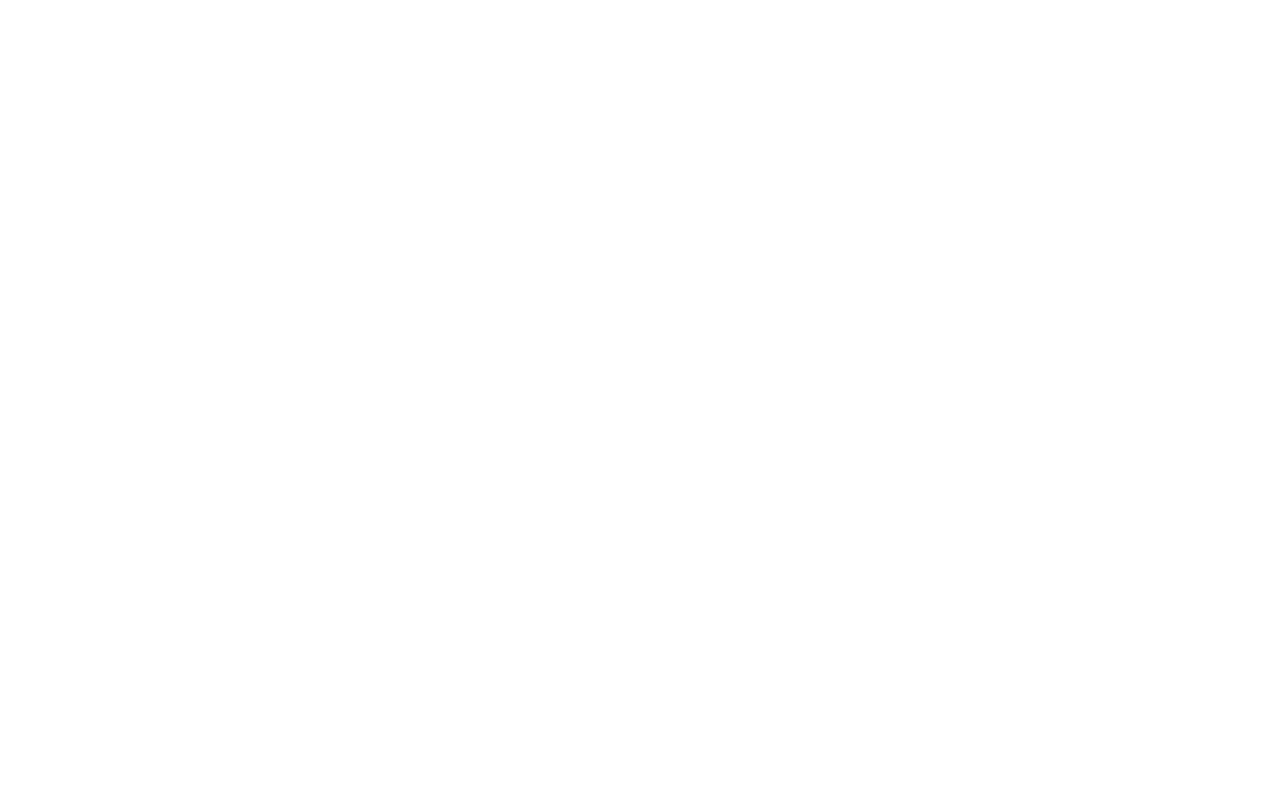
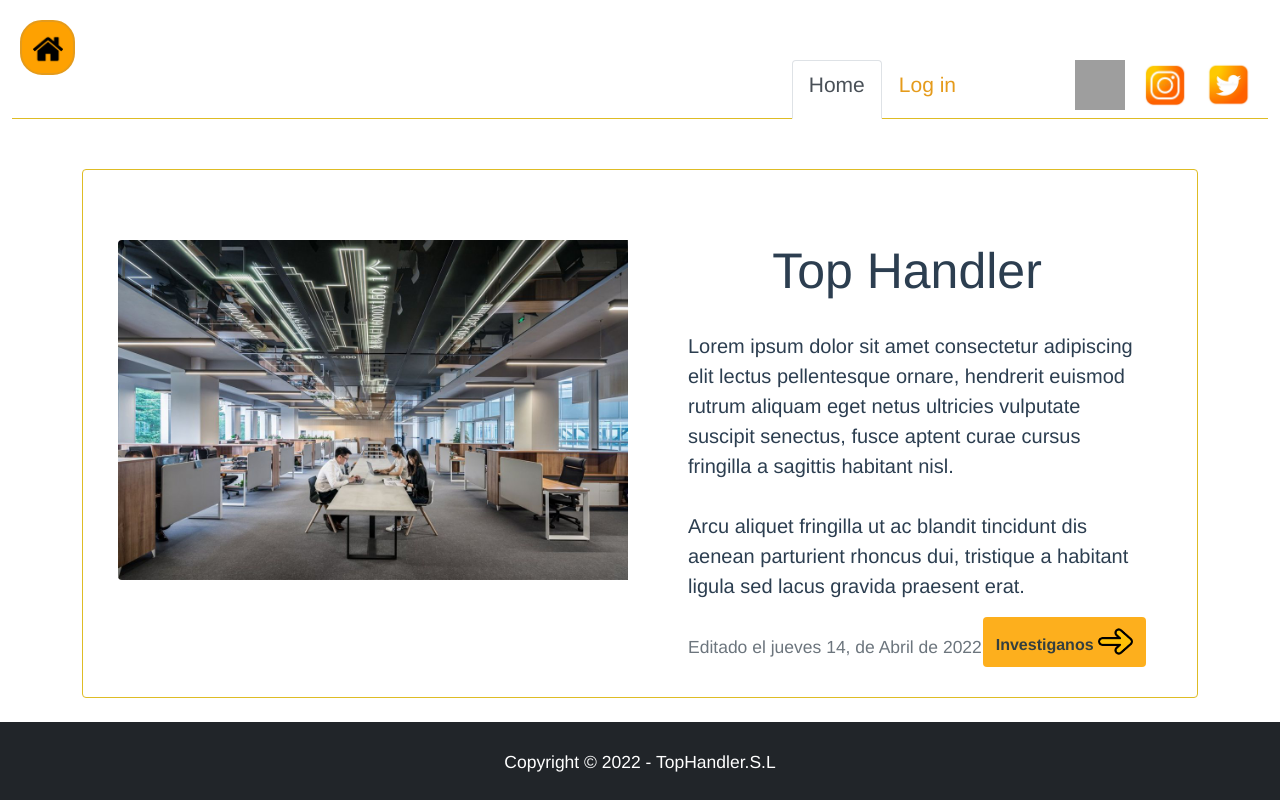
Before and after one commit to franciscorodriguezdaw/proyecto-daw, a Vue app: page /#/home in a window 1280 px wide. Before the commit this address had no page. Built offline with nearby package versions, Linux system fonts and the light colour scheme; grey boxes are pictures that could not be loaded.

Commit message:
Arreglando Rutas

```diff
--- a/src/App.vue
+++ b/src/App.vue
@@ -1,5 +1,5 @@
 <template>
-  <router-link to="/"></router-link>
+  <router-link to="/home"></router-link>
   <router-view></router-view>
 </template>
 
--- a/src/router/index.js
+++ b/src/router/index.js
@@ -3,7 +3,7 @@
 
 const routes = [
   {
-    path: '/',
+    path: '/home',
     name: 'home',
     component: HomeView
   },
@@ -14,6 +14,12 @@
     // this generates a separate chunk (about.[hash].js) for this route
     // which is lazy-loaded when the route is visited.
     component: () => import(/* webpackChunkName: "about" */ '../views/AboutView.vue')
+  },
+  {
+    path: '/login',
+    name: 'login',
+
+    component: () => import('../views/LogInView.vue')
   }
 ]
 
--- a/src/views/AboutView.vue
+++ b/src/views/AboutView.vue
@@ -1,7 +1,8 @@
 <template>
-  <nav id="about" class="container-fluid">
-    <div id="homeIcon">
-      <a class="navbar-brand" href="index.html">
+  <nav id="app" class="container-fluid">
+    <div>
+      <router-link to="/home" id="homeIcon">
+        <a class="navbar-brand" href="">
           <img
             src="../assets/casa.png"
             width="30"
@@ -9,34 +10,134 @@
             alt="problemas con el enlace del menu"
           />
         </a>
+      </router-link>
     </div>
+
+    <ul class="nav nav-tabs justify-content-end mb-3">
+      <li class="nav-item">
+        <router-link to="/home">
+          <a class="nav-link" href="">Home</a>
+        </router-link>
+      </li>
+      <li class="nav-item">
+        <router-link to="/login">
+          <a class="nav-link" href="">Log in</a>
+        </router-link>
+      </li>
+      <li class="nav-item">
+        <a class="nav-link hiddenNav" href=""></a>
+      </li>
+      <li class="nav-item">
+        <a class="nav-link hiddenNav" href=""></a>
+      </li>
+      <li class="nav-item">
+        <a class="nav-link hiddenNav" href=""></a>
+      </li>
+      <li class="nav-item">
+        <a class="navbar-brand" href="https://es-es.facebook.com/">
+          <img
+            id="insta"
+            src="../assets/facebook_1.jpg"
+            width="50"
+            height="50"
+            alt="problemas con Instagram"
+          />
+        </a>
+      </li>
+      <li class="nav-item">
+        <a class="navbar-brand" href="https://www.instagram.com/">
+          <img
+            src="../assets/instagram_2.jpg"
+            width="48"
+            height="48"
+            alt="problemas con Facebook"
+          />
+        </a>
+      </li>
+      <li class="nav-item">
+        <a class="navbar-brand" href="https://twitter.com/i/flow/login">
+          <img
+            src="../assets/twitter_1.jpg"
+            width="47"
+            height="47"
+            alt="problemas con Instagram"
+          />
+        </a>
+      </li>
+    </ul>
   </nav>
 
-  <article class="container text-center">
-    <div class="card border-warning mb-3">
-      <div class="card-header">
+  <article class="container">
+    <div class="card-group">
+      <div class="card">
         <img
-          src="../assets/usuario.png"
-          alt="problemas con la imagen del usuario"
+          src="../assets/investigation.jpg"
+          width="170"
+          height="270"
+          class="card-img-top"
+          alt="no se cargo la imagen de investigación"
         />
+        <div class="card-body">
+          <p class="card-text">
+            <small class="text-muted">Last updated 3 mins ago</small>
+          </p>
+          <h5 class="card-title">Investigación Constante</h5>
+          <p class="card-text">
+            This is a wider card with supporting text below as a natural lead-in
+            to additional content. This content is a little bit longer.
+          </p>
         </div>
+      </div>
+      <div class="card">
+        <img
+          src="../assets/everyNecesity.jpg"
+          width="70"
+          height="270"
+          class="card-img-top"
+          alt="no se cargo la imagen de lo que tu necesites"
+        />
         <div class="card-body">
-        <p class="card-text text-center"><label for="name">Usuario</label></p>
-        <p class="card-text text-center">
-          <input type="text" name="name" id="name" />
+          <p class="card-text">
+            <small class="text-muted">Last updated 3 mins ago</small>
           </p>
-
-        <p class="card-text text-center">
-          <label for="password">Contraseña</label>
+          <h5 class="card-title">Conseguimos Adaptarnos</h5>
+          <p class="card-text">
+            This card has supporting text below as a natural lead-in to
+            additional content.
           </p>
-        <p class="card-text text-center">
-          <input type="password" name="password" id="password" />
+        </div>
+      </div>
+      <div class="card">
+        <img
+          src="../assets/multiworck.jpg"
+          width="170"
+          height="270"
+          class="card-img-top"
+          alt="no se cargo la imagen de disponibilidad"
+        />
+        <div class="card-body">
+          <p class="card-text">
+            <small class="text-muted">Last updated 3 mins ago</small>
           </p>
-          <a href="moreInf.html" class="btn botton">CONFIRMAR</a>
+          <h5 class="card-title">Trabajamos en Diversos Campos</h5>
+          <p class="card-text">
+            This is a wider card with supporting text below as a natural lead-in
+            to additional content. This card has even longer content than the
+            first to show that equal height action.
+          </p>
+        </div>
       </div>
     </div>
   </article>
+
+  <footer class="py-4 bg-dark text-white">
+    <div class="container text-center">
+      <small>Copyright &copy; 2022 - TopHandler.S.L</small>
+    </div>
+  </footer>
 </template>
+
+
 
 <style>
 #app {
@@ -46,6 +147,14 @@
   text-align: center;
   color: #2c3e50;
   margin-top: 60px;
+}
+
+footer {
+  position: fixed;
+  left: 0;
+  bottom: 0;
+  width: 100%;
+  font-size: 20px;
 }
 
 #homeIcon {
@@ -75,6 +184,30 @@
   margin-bottom: 8px;
 }
 
+.hiddenNav {
+  visibility: hidden;
+}
+
+.nav-link {
+  font-size: 21px;
+  padding-bottom: 17px;
+}
+
+.nav-link:link,
+.nav-link:visited,
+.nav-link:active {
+  color: rgb(229, 155, 27);
+  background-color: transparent;
+  text-decoration: none;
+}
+
+.nav-link:hover {
+  color: rgb(163, 130, 29) !important;
+  background-color: transparent;
+  font-weight: bolder;
+  text-decoration: none;
+}
+
 .card-title {
   margin-top: 35px;
   font-size: 50px;
@@ -92,13 +225,6 @@
   padding: 20px;
   padding-left: 35px;
   padding-right: 35px;
-  max-width: 28rem;
-}
-
-.container {
-  margin-top: 80px;
-  left: 35%;
-  position: absolute;
 }
 
 .nav,
@@ -109,38 +235,4 @@
 article {
   margin-bottom: 300px;
 }
-
-label {
-  font-weight: bolder;
-}
-
-.btn {
-  color: #fff;
-  margin-top: 40px;
-  font-size: 16px;
-  font-weight: bolder;
-  background-color: #edaa6c;
-  height: 60px;
-  width: 140px;
-  text-align: center;
-  padding-top: 15px;
-}
-
-.btn:hover {
-  color: #000000;
-  background-color: #fdaf1d;
-}
-
-.card-header {
-  background-color: #ffca97;
-  margin-top: 12px;
-}
-
-.card-header > img {
-  padding: 15px;
-}
-
-.botton {
-  margin-right: 27%;
-}
 </style>
--- a/src/views/HomeView.vue
+++ b/src/views/HomeView.vue
@@ -1,9 +1,8 @@
 <template>
-  <router-link to="/"></router-link>
-
   <nav id="app" class="container-fluid">
-    <div id="homeIcon">
-      <a class="navbar-brand" href="/">
+    <div>
+      <router-link to="/home" id="homeIcon">
+        <a class="navbar-brand" href="">
           <img
             src="../assets/casa.png"
             width="30"
@@ -11,14 +10,15 @@
             alt="problemas con el enlace del menu"
           />
         </a>
+      </router-link>
     </div>
 
     <ul class="nav nav-tabs justify-content-end mb-3">
+     <router-link to="/home">
+          <a class="nav-link active" href="">Home</a>
+        </router-link>
       <li class="nav-item">
-        <a class="nav-link active" href="/">Home</a>
-      </li>
-      <li class="nav-item">
-        <router-link to="/about">
+        <router-link to="/login">
           <a class="nav-link" href="">Log in</a>
         </router-link>
       </li>
@@ -32,7 +32,7 @@
         <a class="nav-link hiddenNav" href=""></a>
       </li>
       <li class="nav-item">
-        <a class="navbar-brand" href="">
+        <a class="navbar-brand" href="https://es-es.facebook.com/">
           <img
             id="insta"
             src="../assets/facebook_1.jpg"
@@ -43,7 +43,7 @@
         </a>
       </li>
       <li class="nav-item">
-        <a class="navbar-brand" href="">
+        <a class="navbar-brand" href="https://www.instagram.com/">
           <img
             src="../assets/instagram_2.jpg"
             width="48"
@@ -53,7 +53,7 @@
         </a>
       </li>
       <li class="nav-item">
-        <a class="navbar-brand" href="">
+        <a class="navbar-brand" href="https://twitter.com/i/flow/login">
           <img
             src="../assets/twitter_1.jpg"
             width="47"
@@ -91,6 +91,7 @@
               gravida praesent erat.
             </p>
 
+            <router-link to="/about">
               <a href="" class="btn botton"
                 >Investiganos
                 <img
@@ -100,6 +101,7 @@
                   height="35"
                 />
               </a>
+            </router-link>
 
             <p class="card-text">
               <small class="text-muted"
--- /dev/null
+++ b/src/views/LogInView.vue
@@ -0,0 +1,150 @@
+<template>
+  <nav id="about" class="container-fluid">
+    <div>
+      <router-link to="/home" id="homeIcon">
+        <a class="navbar-brand" href="">
+          <img
+            src="../assets/casa.png"
+            width="30"
+            height="30"
+            alt="problemas con el enlace del menu"
+          />
+        </a>
+      </router-link>
+    </div>
+  </nav>
+
+  <article class="container text-center">
+    <div class="card border-warning mb-3">
+      <div class="card-header">
+        <img
+          src="../assets/usuario.png"
+          alt="problemas con la imagen del usuario"
+        />
+      </div>
+      <div class="card-body">
+        <p class="card-text text-center"><label for="name">Usuario</label></p>
+        <p class="card-text text-center">
+          <input type="text" name="name" id="name" />
+        </p>
+
+        <p class="card-text text-center">
+          <label for="password">Contraseña</label>
+        </p>
+        <p class="card-text text-center">
+          <input type="password" name="password" id="password" />
+        </p>
+        <a href="moreInf.html" class="btn botton">CONFIRMAR</a>
+      </div>
+    </div>
+  </article>
+</template>
+
+   <style>
+#app {
+  font-family: Avenir, Helvetica, Arial, sans-serif;
+  -webkit-font-smoothing: antialiased;
+  -moz-osx-font-smoothing: grayscale;
+  text-align: center;
+  color: #2c3e50;
+  margin-top: 60px;
+}
+
+#homeIcon {
+  top: 20px;
+  left: 20px;
+  position: absolute;
+  width: 55px;
+  height: 55px;
+  -moz-border-radius: 50%;
+  -webkit-border-radius: 50%;
+  border-radius: 40%;
+  border: 2px solid rgb(229, 155, 27);
+  background: rgb(254, 161, 1);
+}
+
+#homeIcon > a {
+  margin: 0 auto;
+}
+
+#homeIcon > a > img {
+  margin: 0 auto;
+  margin-top: 12px;
+}
+
+a > img {
+  margin: 0 auto;
+  margin-bottom: 8px;
+}
+
+.card-title {
+  margin-top: 35px;
+  font-size: 50px;
+}
+
+.card-text {
+  font-size: 20px;
+}
+
+.card {
+  border-color: #debc25;
+  margin-top: 50px;
+  padding: 20px;
+  padding-left: 25px;
+  padding-right: 35px;
+  max-width: 28rem;
+}
+
+.container {
+  margin-top: 80px;
+  left: 35%;
+  position: absolute;
+}
+
+.nav,
+nav {
+  border-color: #debc25 !important;
+}
+
+article {
+  margin-bottom: 300px;
+}
+
+label {
+  font-weight: bolder;
+}
+
+.btn {
+  color: #fff;
+  margin-top: 40px;
+  font-size: 16px;
+  font-weight: bolder;
+  background-color: #edaa6c;
+  height: 60px;
+  width: 140px;
+  text-align: center;
+  padding-top: 15px;
+}
+
+.btn:hover {
+  color: #000000;
+  background-color: #fdaf1d;
+}
+
+.card-header {
+  background-color: #ffca97;
+  margin-top: 12px;
+}
+
+.card-header > img {
+  padding: 15px;
+}
+
+.card-body{
+    margin-right: 15px;
+}
+
+.botton {
+  margin-right: 27%;
+}
+</style>
```
Lines whose indentation alone changed are shown as unchanged.
